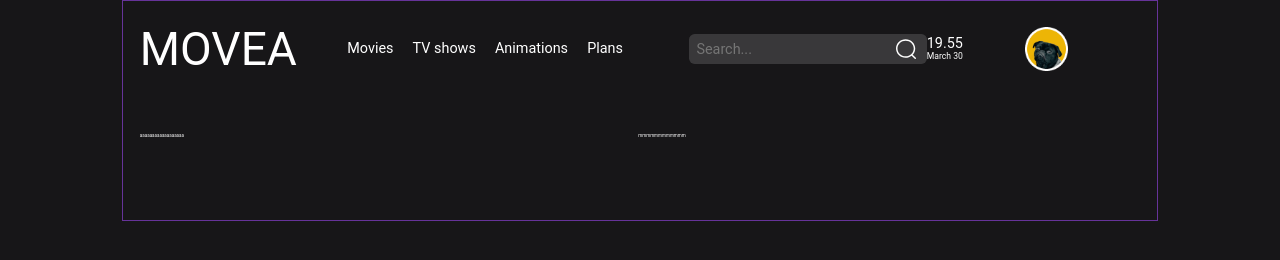
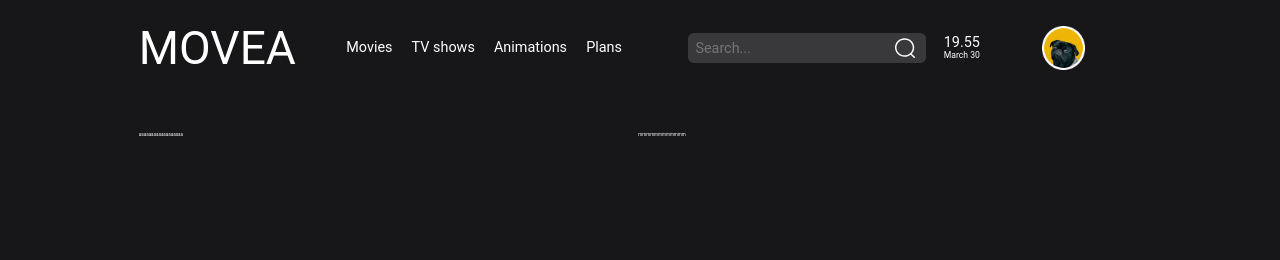
Before and after one commit to Karashchuk-M/cinema, a plain HTML site: page index.html in a window 1280 px wide. Drawn offline with nearby package versions, Linux system fonts and the light colour scheme.

Commit message:
finish header

```diff
--- a/css/style.css
+++ b/css/style.css
@@ -67,7 +67,6 @@ button {
     max-width: 144rem;
     margin: auto;
     padding: 3rem 2.4rem 4rem;
-    border: 1px solid rebeccapurple;
 }
 .header__wrap{
     display:flex;
@@ -111,6 +110,7 @@ button {
 .header__date{
     text-align: center;
     margin-right: 8.6rem;
+    margin-left: 2.5rem;
 }
 .header__hour{
     font-size: 2rem;
```
